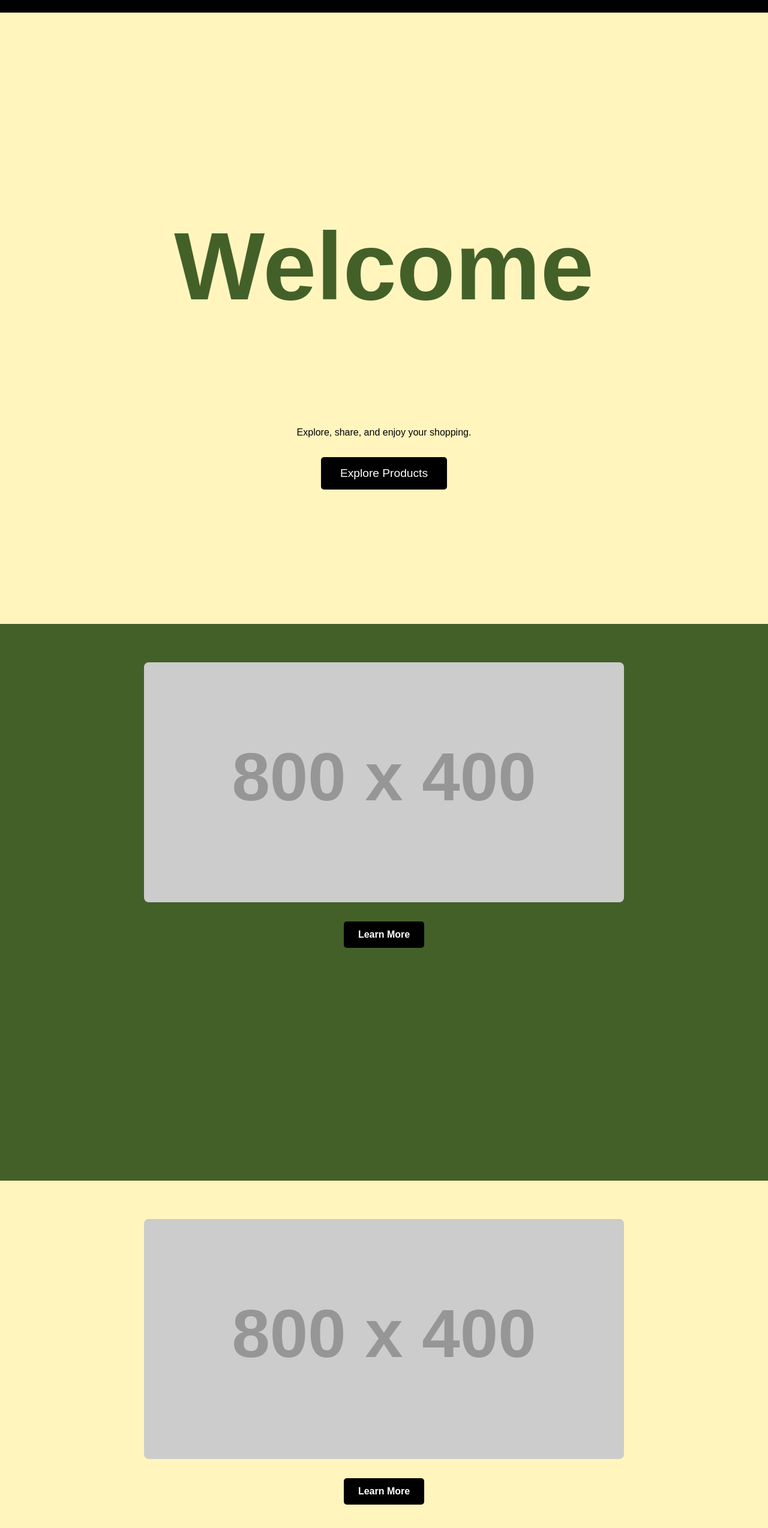
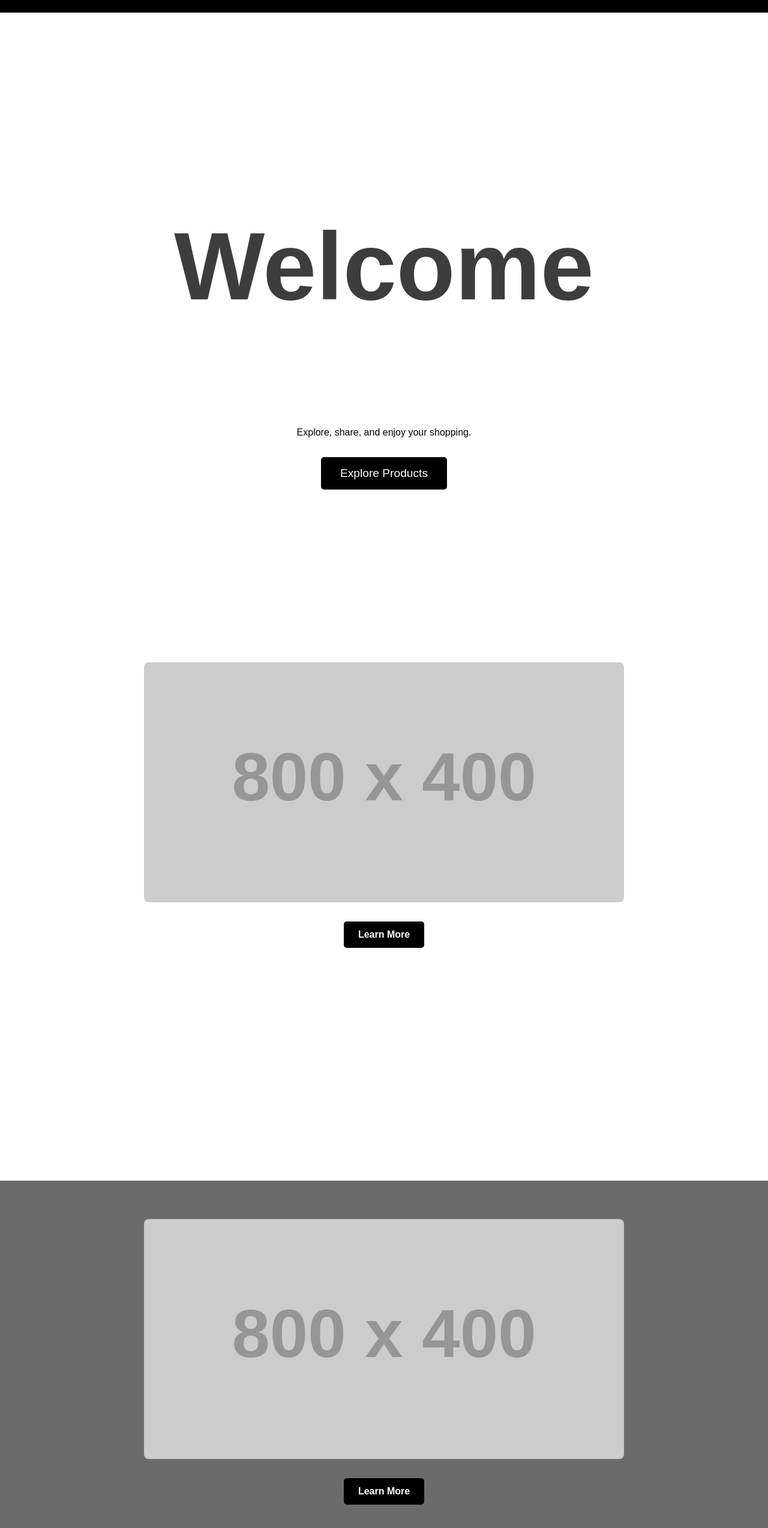
Before and after one commit to bakar145/buy-carry, a plain HTML site: page index.html in a window 1280 px wide. Shown: the part 75-2622 px from the top of the page at 60% size. Drawn offline with Linux system fonts and the light colour scheme; placeholder pictures from the web are drawn by us; a web font is replaced by a local one.

Commit message:
index.html

```diff
--- a/index.html
+++ b/index.html
@@ -9,7 +9,7 @@
         body {
             margin: 0;
             font-family: 'Arial', sans-serif;
-            background: linear-gradient(to bottom, hsl(66, 100%, 92%), #2a5298);
+            background: linear-gradient(to bottom, hsl(0, 0%, 100%), #2e2e2e);
             color: #ffffff;
             scroll-behavior: smooth;
         }
@@ -31,13 +31,13 @@
             align-items: center;
             text-align: center;
             padding: 14rem 14rem;
-            background: #fff5bd;
-            color: #e0e0e0;
+            background: #ffffff;
+            color: #ffffff;
         }
         .hero h1 {
             font-size: 10rem;
             margin-bottom: 10rem;
-            color: #446029;
+            color: #3d3d3d;
         }
         .hero p {
             font-size: 1.rem;
@@ -67,11 +67,11 @@
             text-align: center;
         }
         .section:nth-child(odd) {
-            background: #446029;
+            background: #ffffff;
             color: #ffffff;
         }
         .section:nth-child(even) {
-            background: #fff5bd;
+            background: #6b6b6b;
             color: #000000;
         }
         .section img {
@@ -91,7 +91,7 @@
             transition: background 0.3s;
         }
         .section a:hover {
-            background: #005bb5;
+            background: #363636;
         }
         footer {
             background: #111;
```
